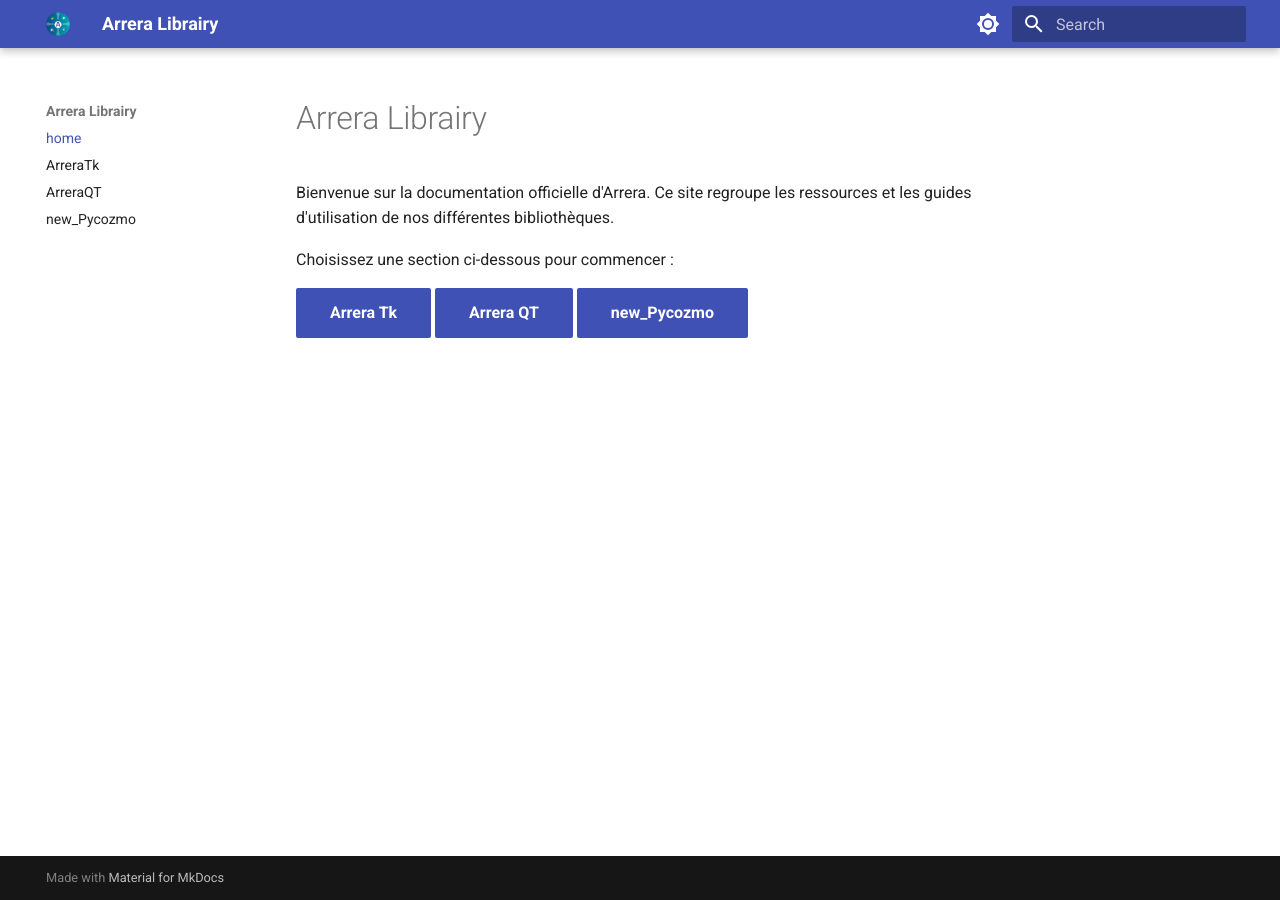
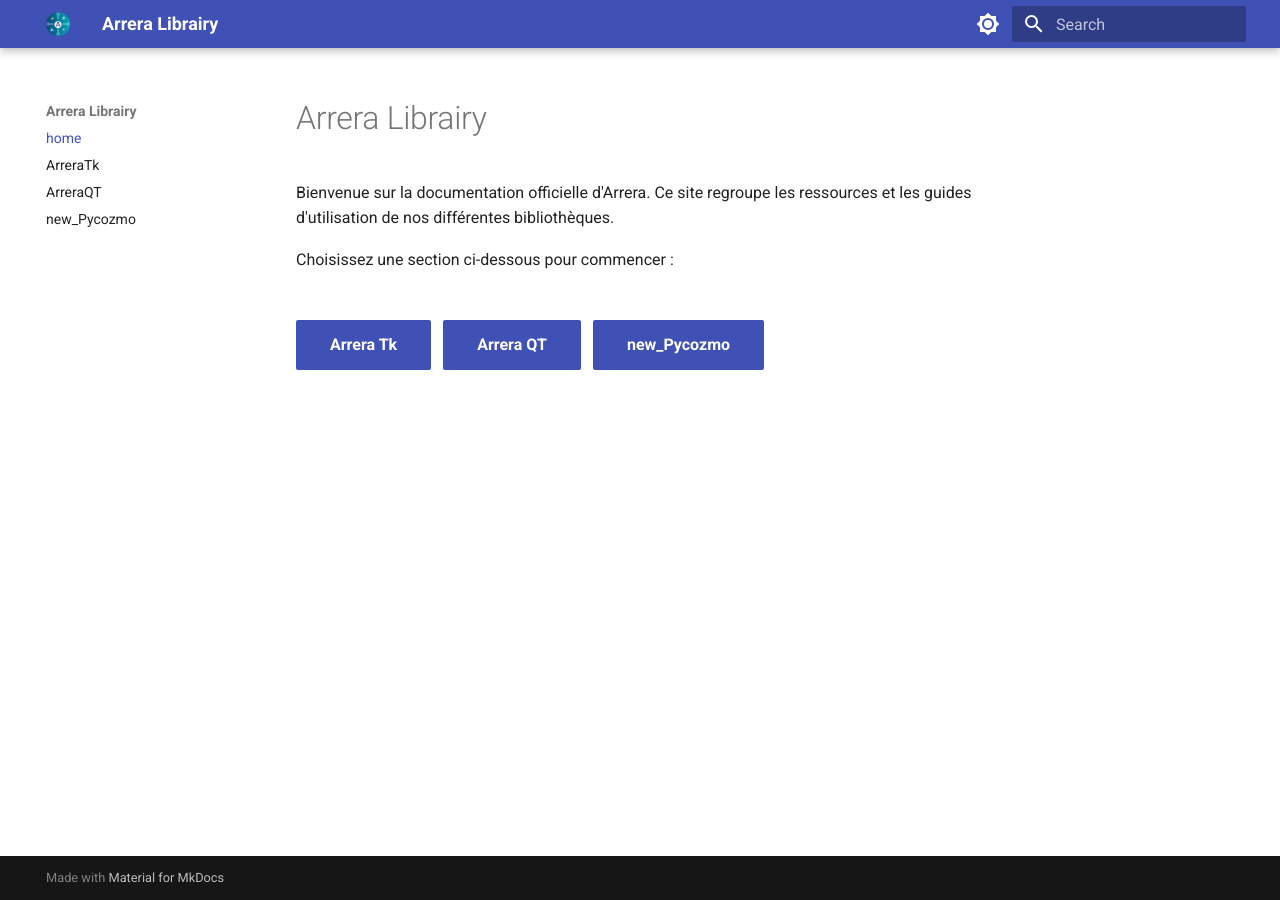
Before and after one commit to Arrera-Software/librairy-website, an MkDocs documentation site: the page built from docs/index.md, in a window 1280 px wide. Built offline with MkDocs 1.6.1 and Material for MkDocs 9.7.7, drawn with Linux system fonts in a browser that asks for light colours.

Commit message:
Ajout d'un style pour mobile

```diff
--- a/docs/index.md
+++ b/docs/index.md
@@ -4,6 +4,8 @@ Bienvenue sur la documentation officielle d'Arrera. Ce site regroupe les ressour
 
 Choisissez une section ci-dessous pour commencer :
 
+<div class="home-buttons" markdown="1">
 [Arrera Tk](arreratk.md){ .md-button .md-button--primary }
 [Arrera QT](arreraqt.md){ .md-button .md-button--primary }
-[new_Pycozmo](pycozmo.md){ .md-button .md-button--primary}
+[new_Pycozmo](pycozmo.md){ .md-button .md-button--primary }
+</div>
--- /dev/null
+++ b/docs/stylesheets/extra.css
@@ -0,0 +1,22 @@
+.home-buttons, .home-buttons p {
+  display: flex;
+  gap: 12px;
+  margin-top: 24px;
+  flex-wrap: wrap;
+}
+
+.home-buttons .md-button {
+  margin: 0;
+  text-align: center;
+}
+
+@media screen and (max-width: 600px) {
+  .home-buttons, .home-buttons p {
+    flex-direction: column;
+    gap: 8px;
+  }
+  .home-buttons .md-button {
+    display: block;
+    width: 100%;
+  }
+}
--- a/mkdocs.yml
+++ b/mkdocs.yml
@@ -26,3 +26,7 @@ nav:
 
 markdown_extensions:
   - attr_list
+  - md_in_html
+
+extra_css:
+  - stylesheets/extra.css
```
